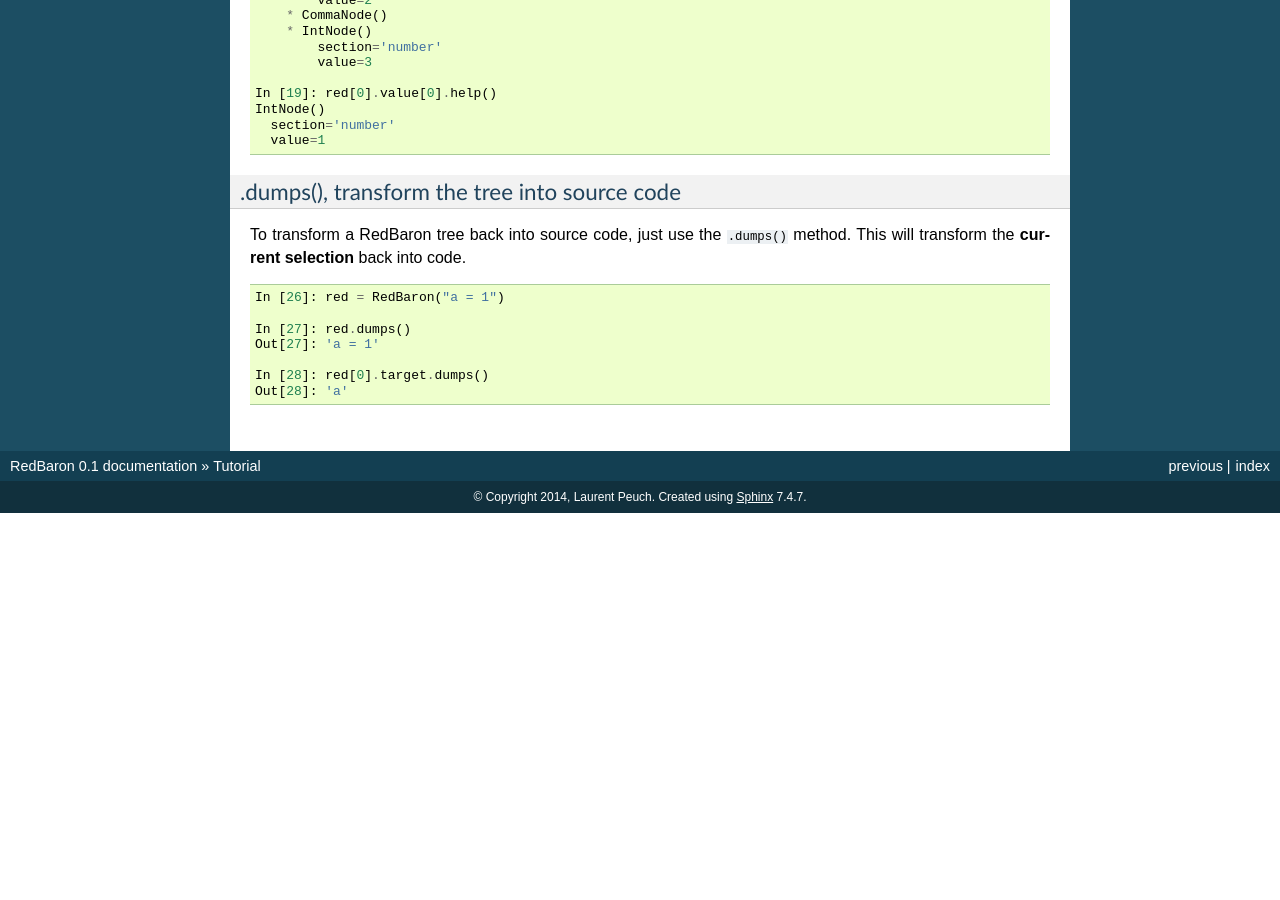
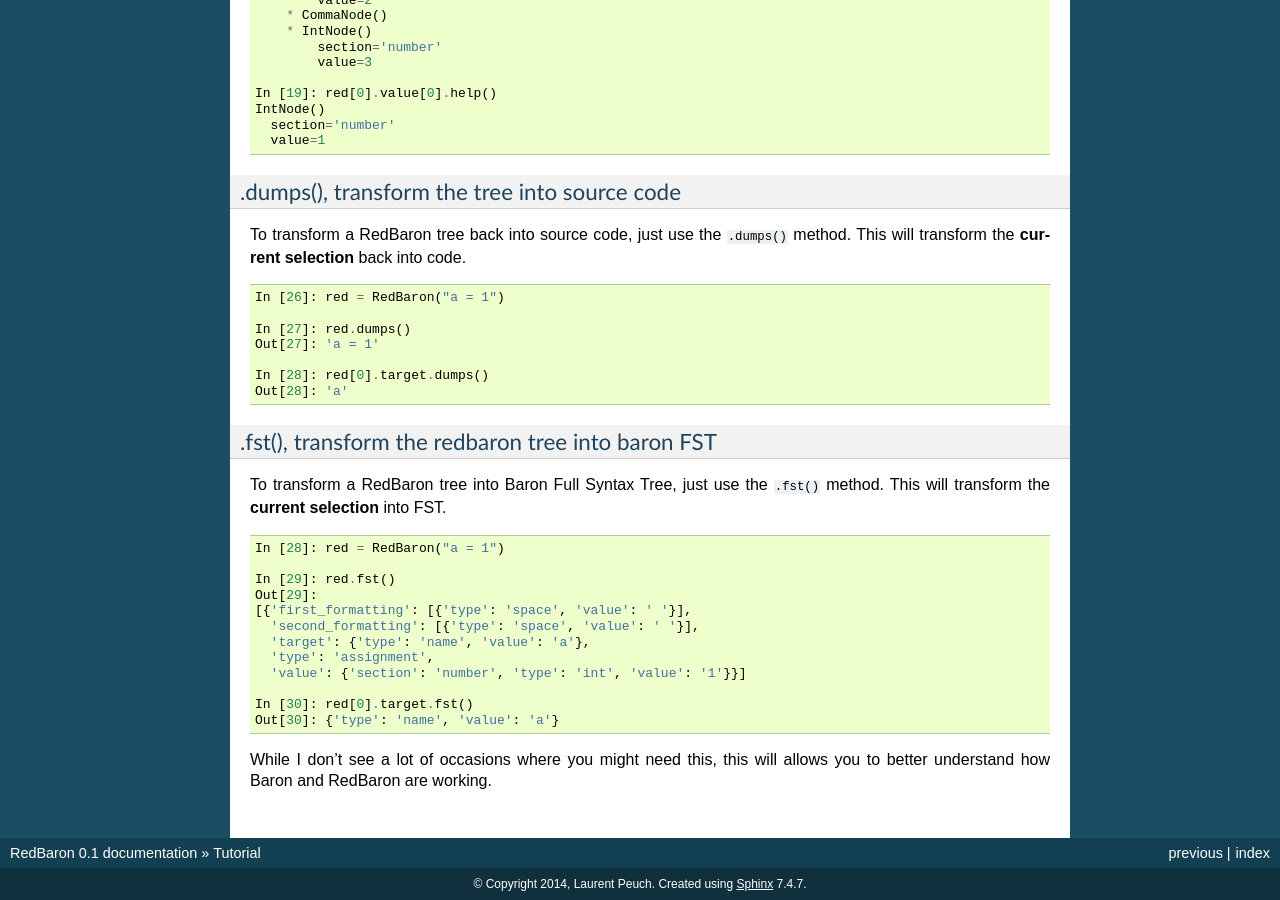
Before and after one commit to PyCQA/redbaron, a Sphinx documentation site: the page built from docs/quickstart.rst, in a window 1280 px wide and 900 px high, scrolled down 2734 px. Built offline with Sphinx 7.4.7, drawn with Linux system fonts in a browser that asks for light colours; before the commit the page ends 3247 px from its top, so only the background shows below that; some of the changed text lies outside the part shown.

Commit message:
[doc] .fst()

```diff
--- a/docs/quickstart.rst
+++ b/docs/quickstart.rst
@@ -195,3 +195,25 @@ To transform a RedBaron tree back into source code, just use the :file:`.dumps()
 
     In [28]: red[0].target.dumps()
     Out[28]: 'a'
+
+.fst(), transform the redbaron tree into baron FST
+~~~~~~~~~~~~~~~~~~~~~~~~~~~~~~~~~~~~~~~~~~~~~~~~~~
+
+To transform a RedBaron tree into Baron Full Syntax Tree, just use the :file:`.fst()` method. This will transform the **current selection** into FST.
+
+.. code-block:: python
+
+    In [28]: red = RedBaron("a = 1")
+
+    In [29]: red.fst()
+    Out[29]:
+    [{'first_formatting': [{'type': 'space', 'value': ' '}],
+      'second_formatting': [{'type': 'space', 'value': ' '}],
+      'target': {'type': 'name', 'value': 'a'},
+      'type': 'assignment',
+      'value': {'section': 'number', 'type': 'int', 'value': '1'}}]
+
+    In [30]: red[0].target.fst()
+    Out[30]: {'type': 'name', 'value': 'a'}
+
+While I don't see a lot of occasions where you might need this, this will allows you to better understand how Baron and RedBaron are working.
```
